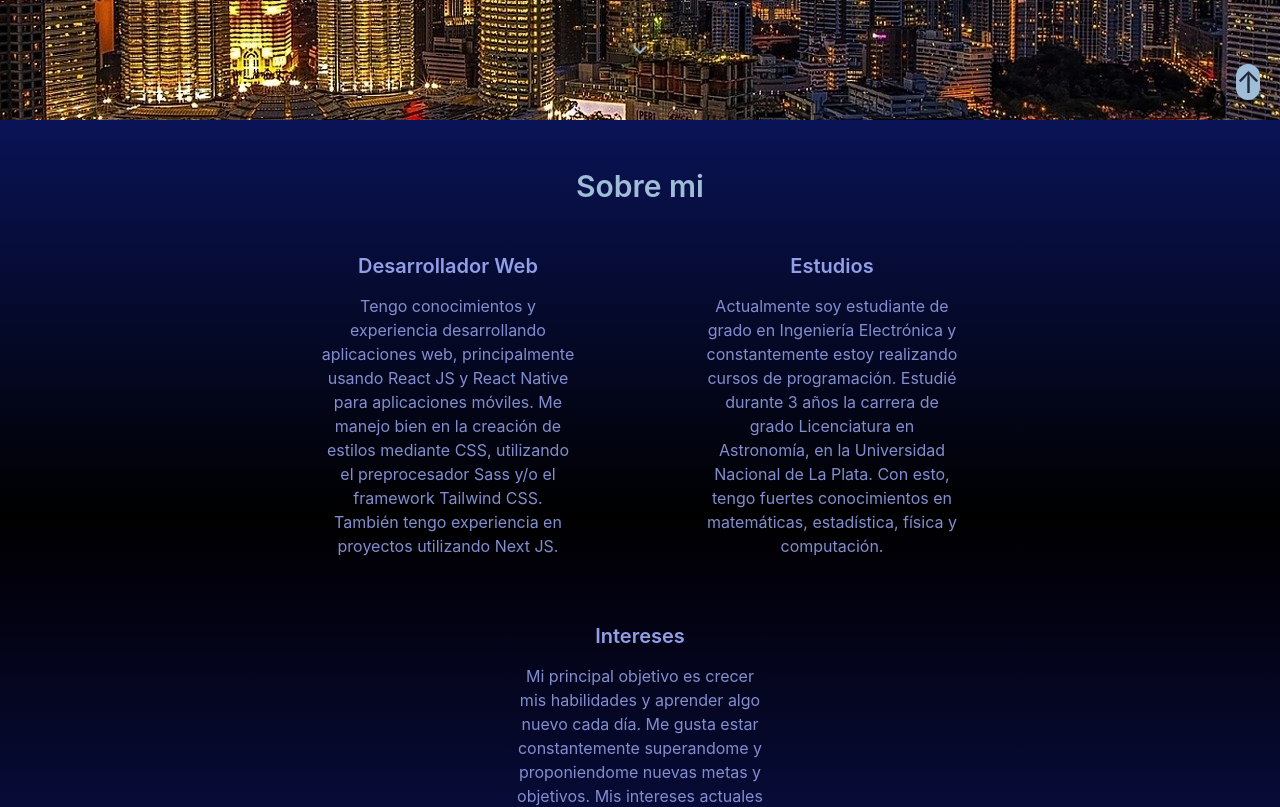
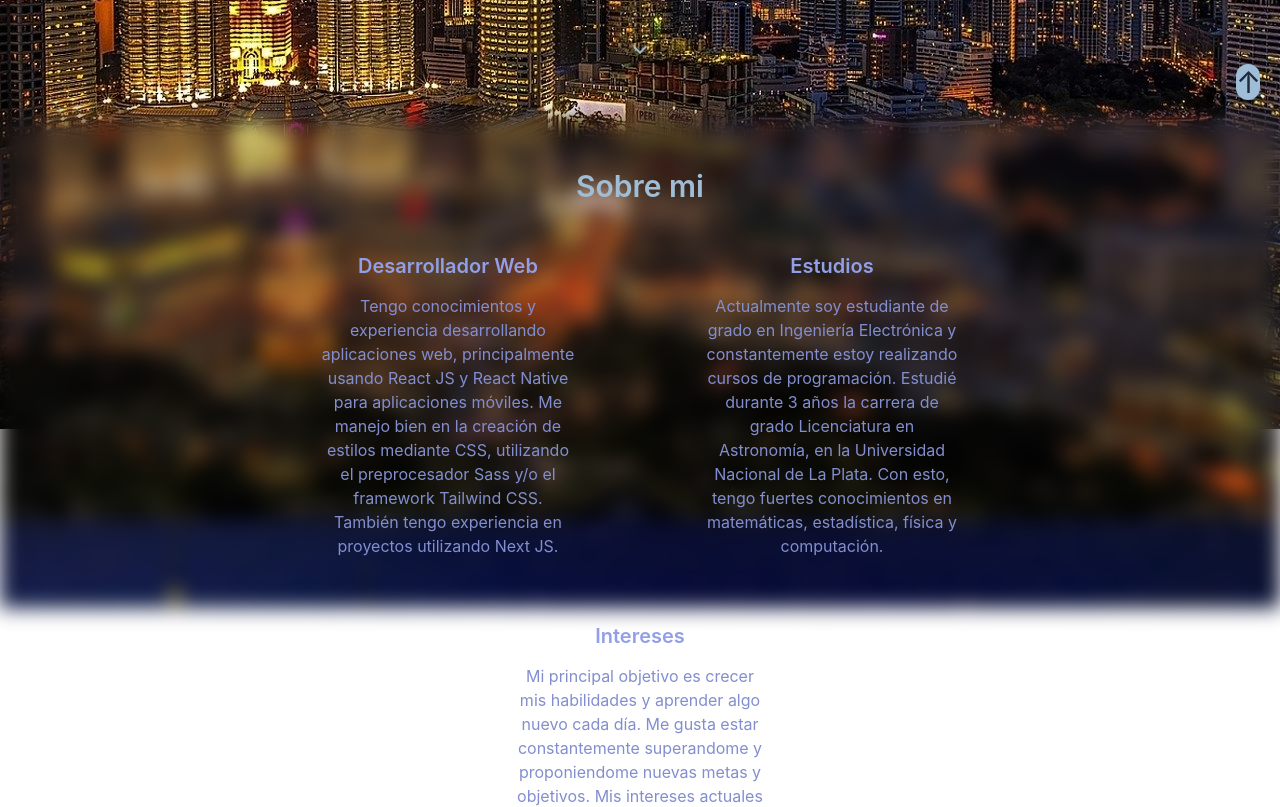
Before and after one commit to petragliamateo/Portfolio-Next, a Next.js app: page / in a window 1280 px wide. Shown: the part 680-1487 px from the top of the page. Built offline with nearby package versions, Linux system fonts and the light colour scheme.

Commit message:
master branch

```diff
--- a/components/About.js
+++ b/components/About.js
@@ -4,7 +4,7 @@ import { about } from '../pageConfig.json';
 export default function About({ trans }) {
   const styles = {};
   return (
-    <div className="w-full flex flex-col" id="about" style={styles}>
+    <div className="w-full flex flex-col relative" id="about" style={styles}>
       <h1 className="self-center my-12 text-3xl font-semibold text-dark-6">Sobre mi</h1>
 
       <div className="flex flex-wrap justify-center md:mx-32 mx-16">
--- a/pages/index.js
+++ b/pages/index.js
@@ -15,6 +15,12 @@ export default function Home() {
   });
   // eslint-disable-next-line no-unused-vars
   const [status, setStatus] = React.useState(0);
+
+  let aboutHeigth = 488;
+  const aboutBackStyle = {
+    height: aboutHeigth, width: '100%', top: height, position: 'absolute',
+    filter: 'blur(10px)',
+  };
 
   function reveal(id, elementClass) {
     const element = document.querySelector(elementClass);
@@ -71,11 +77,12 @@ export default function Home() {
     document.querySelector('body').onscroll = () => {
       slowScroll('body');
       slowScroll('#projects', projectInitialPosition);
-      slowScroll('#about');
+      slowScroll('#aboutBack', -height);
     };
 
     setHeight(window.innerHeight);
     window.addEventListener('resize', () => setHeight(window.innerHeight));
+    aboutHeigth = document.querySelector('#about').offsetHeight;
 
     reveal(0, '.reveal0');
     // Este useEffect se ejecuta al recargar la página
@@ -112,6 +119,7 @@ export default function Home() {
         <Main trans={trans[0]} handleScroll={handleScroll} />
         <div className="animate-bounce flex justify-center mt-auto mb-16"><img src="/Icons/Arrow.svg" width="16px" alt="" /></div>
       </div>
+      <div id="aboutBack" style={aboutBackStyle} className={bg.body} />
       <About trans={trans} />
       <Proyectos />
       <Contact />
--- a/styles/globals.css
+++ b/styles/globals.css
@@ -29,5 +29,7 @@ a {
 }
 
 #about{
+  /*
   background-image: linear-gradient(to top, #0A1356 0%, 22.04529345035553%, #03010E 44.09058690071106%, 48.76149892807007%, #000000 53.43241095542908%, 76.71620547771454%, #0A1356 100%);
+  */
 }
```
